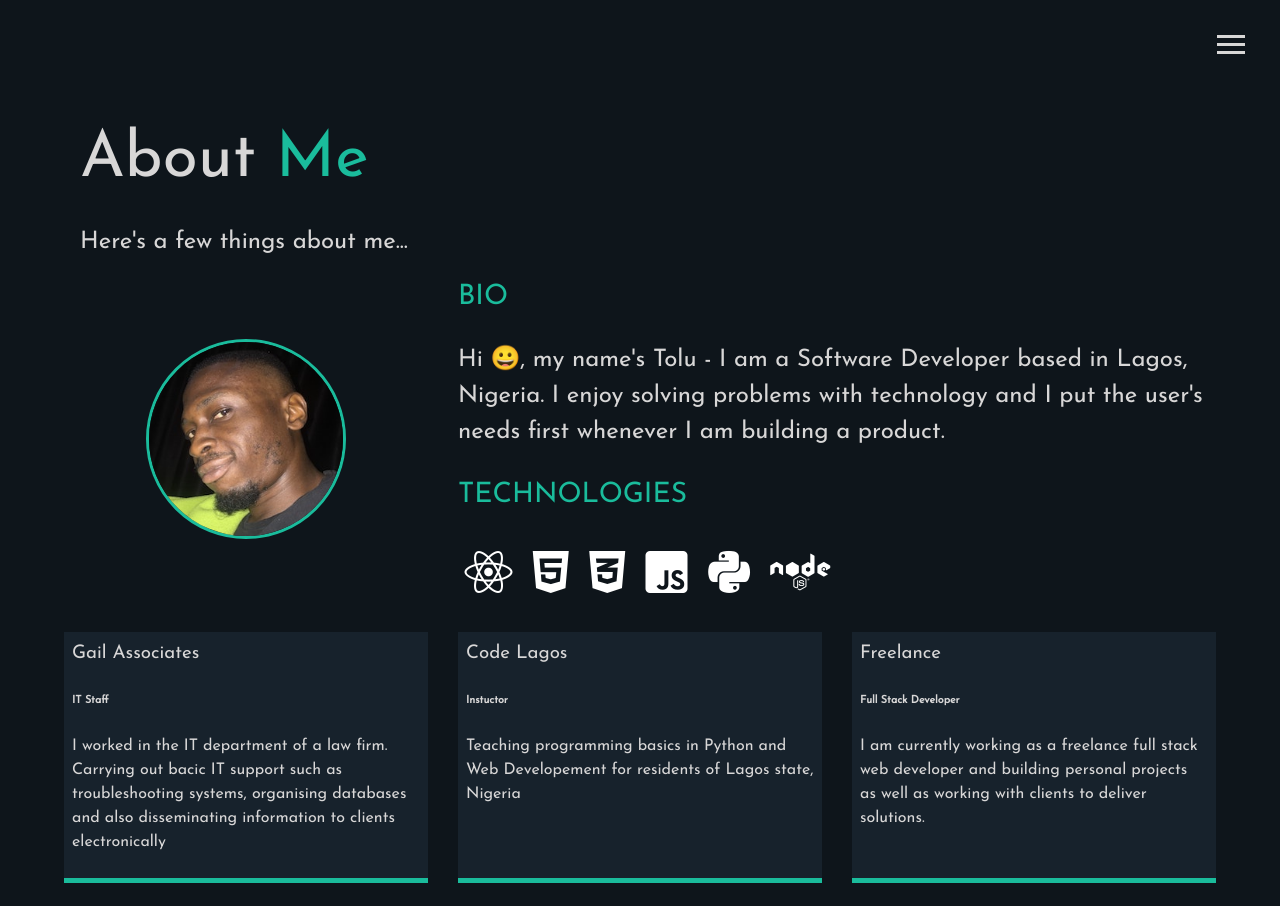
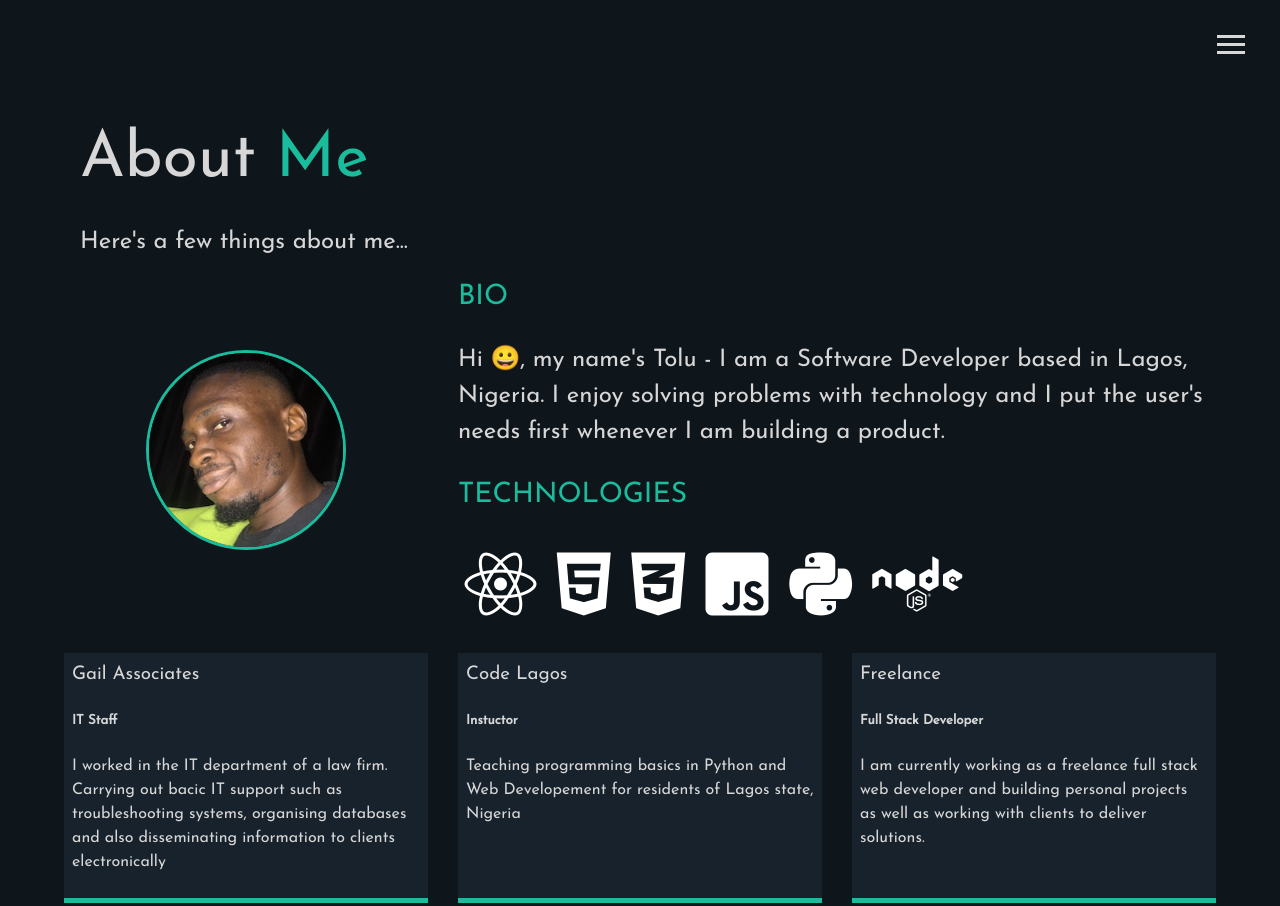
Before and after one commit to tolulope-od/portfolio_website, a website: page dist/about.html in a window 1280 px wide. Shown: the top 906 px of the page. Drawn offline with Linux system fonts and the light colour scheme.

Commit message:
Bio experience adjustment and contact page

```diff
--- a/dist/about.html
+++ b/dist/about.html
@@ -57,18 +57,18 @@
           </p>
           <h3 class="text-secondary">TECHNOLOGIES</h3>
           <div class="about-icons">
-            <a href="#!"><i class="fab fa-react fa-2x"></i></a>
-            <a href="#!"><i class="fab fa-html5 fa-2x"></i></a>
-            <a href="#!"><i class="fab fa-css3-alt fa-2x"></i></a>
-            <a href="#!"><i class="fab fa-js-square fa-2x"></i></a>
-            <a href="#!"><i class="fab fa-python fa-2x"></i></a>
-            <a href="#!"><i class="fab fa-node fa-2x"></i></a>
+            <a href="#!"><i class="fab fa-react fa-3x"></i></a>
+            <a href="#!"><i class="fab fa-html5 fa-3x"></i></a>
+            <a href="#!"><i class="fab fa-css3-alt fa-3x"></i></a>
+            <a href="#!"><i class="fab fa-js-square fa-3x"></i></a>
+            <a href="#!"><i class="fab fa-python fa-3x"></i></a>
+            <a href="#!"><i class="fab fa-node fa-3x"></i></a>
           </div>
         </div>
 
         <div class="job job-1">
           <h3>Gail Associates</h3>
-          <h6>IT Staff</h6>
+          <h5>IT Staff</h5>
           <p>
             I worked in the IT department of a law firm. Carrying out bacic IT
             support such as troubleshooting systems, organising databases and
@@ -78,7 +78,7 @@
 
         <div class="job job-2">
           <h3>Code Lagos</h3>
-          <h6>Instuctor</h6>
+          <h5>Instuctor</h5>
           <p>
             Teaching programming basics in Python and Web Developement for
             residents of Lagos state, Nigeria
@@ -87,7 +87,7 @@
 
         <div class="job job-3">
           <h3>Freelance</h3>
-          <h6>Full Stack Developer</h6>
+          <h5>Full Stack Developer</h5>
           <p>
             I am currently working as a freelance full stack web developer and
             building personal projects as well as working with clients to
```
Also changed, not shown: dist/contact.html (+3 -1 lines).
